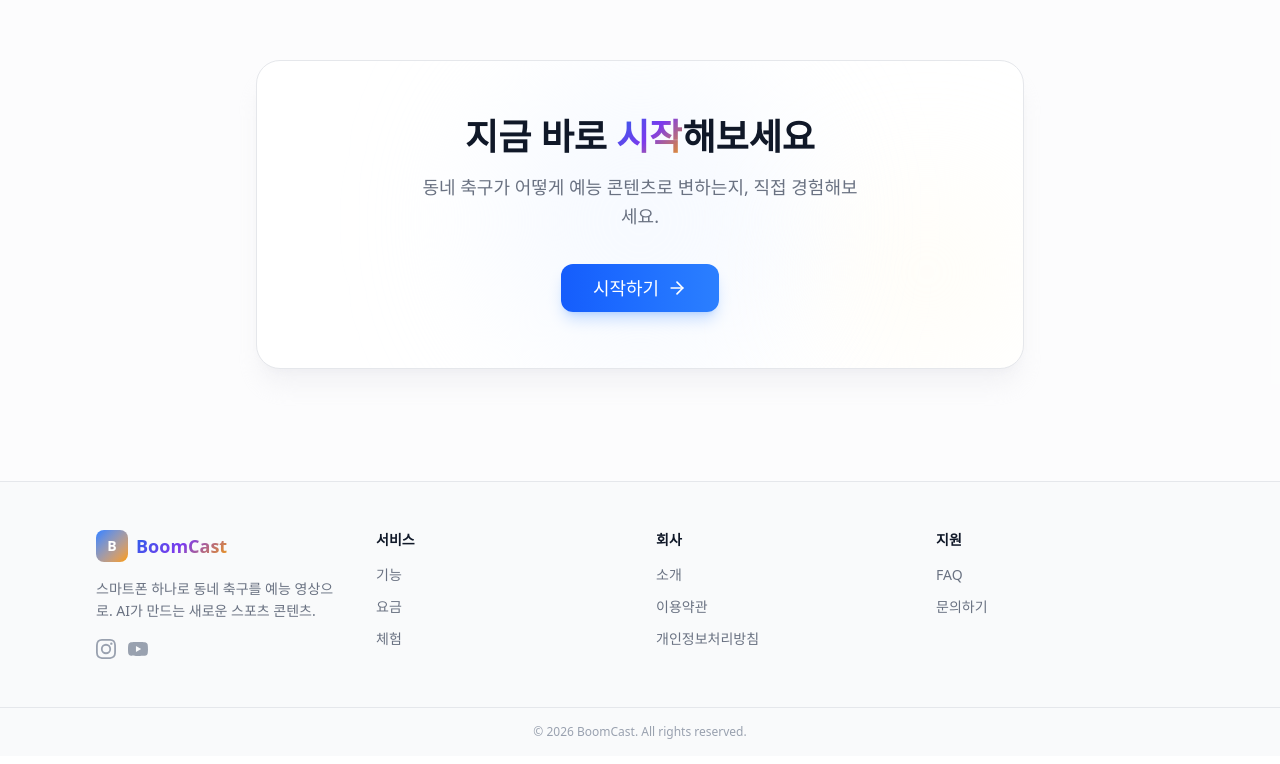
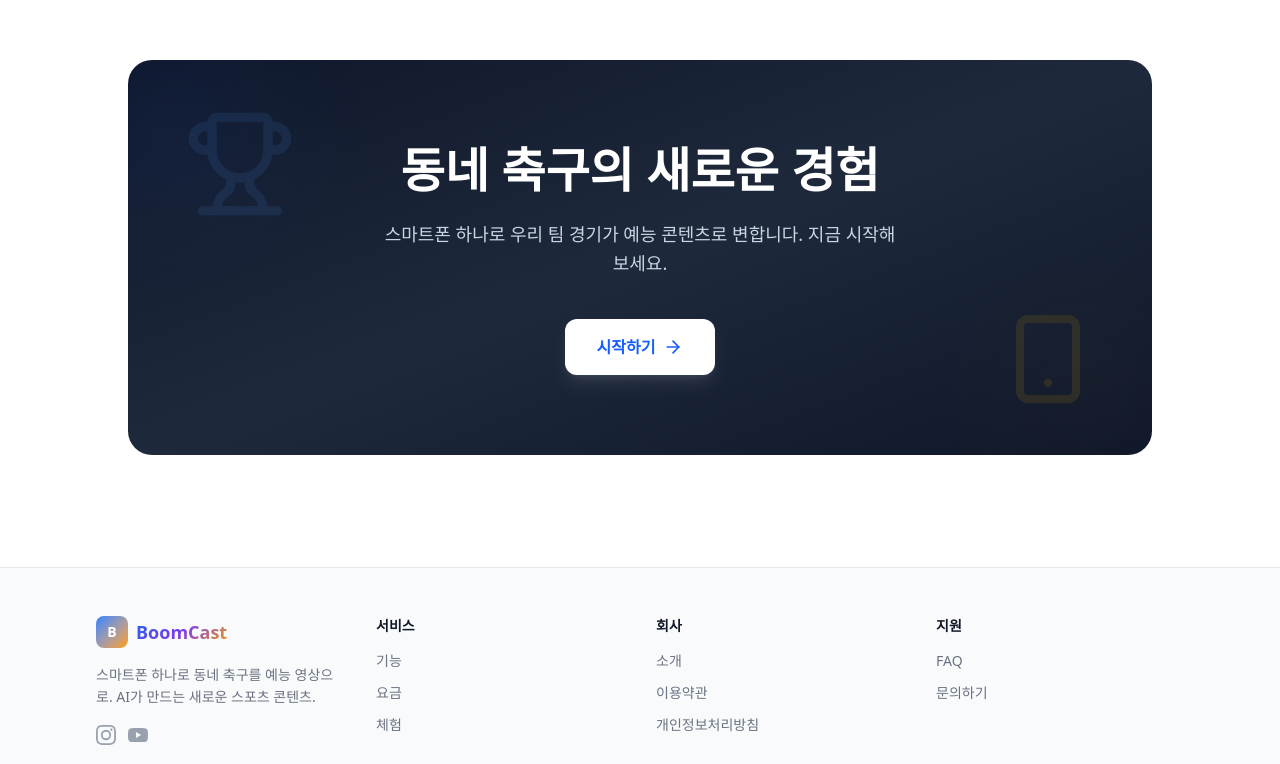
Before and after one commit to kangyh427/boomcast, a Next.js app: page / in a window 1280 px wide. Shown: the part 6983-7747 px from the top of the page. Built offline with nearby package versions, Linux system fonts and the light colour scheme; a web font is replaced by a local one.

Commit message:
Update CTA.tsx

```diff
--- a/src/components/landing/CTA.tsx
+++ b/src/components/landing/CTA.tsx
@@ -1,12 +1,17 @@
 /*
  * ============================================================
  * 파일: src/components/landing/CTA.tsx
- * 설명: BoomCast 최종 CTA 섹션 - 사이트 두 번째(마지막) CTA
+ * 설명: BoomCast 최종 CTA 섹션 — 디자인 리뉴얼 v2
  * 경로: src/components/landing/CTA.tsx
- * 최근 작업: 세션 7-B
- *   - "무료 체험하기" → "시작하기"
- *   - "첫 경기는 무료입니다" → 서비스 가치 중심 카피
- *   - 무료 관련 문구 전면 삭제
+ * 최근 작업: 세션 11 - 전면 교체 (마스터플랜 PART 8-8)
+ *   - 배경: 흰 카드 → 다크 그라데이션 (#0F172A → #1E293B)
+ *   - 텍스트: 흰색 대형 타이틀 + 밝은 서브텍스트
+ *   - CTA 버튼: 반전 스타일 (흰 배경 + 블루 텍스트)
+ *   - 장식: 블루/앰버 글로우 오브 + 좌측 축구 아이콘 + 우측 폰 아이콘
+ *   - gradient-text 제거 (Hero에서만 사용 규칙)
+ *   - useInView 스크롤 등장 애니메이션
+ *   - "무료" 문구 없음 유지
+ *   - CTA 버튼: 사이트 전체 2곳 중 하나 (2번째)
  * 작성일: 2026-03-07
  * ============================================================
  */
@@ -14,24 +19,22 @@
 "use client";
 
 import Link from "next/link";
-import { Button } from "@/components/ui/button";
-import { ArrowRight } from "lucide-react";
+import { ArrowRight, Smartphone, Trophy } from "lucide-react";
 import { useLang } from "@/providers/LanguageProvider";
+import { useInView } from "@/hooks/useInView";
 
 /* ── 한/영 텍스트 ── */
 const text = {
   ko: {
-    titleBefore: "지금 바로 ",
-    titleHighlight: "시작",
-    titleAfter: "해보세요",
-    subtitle: "동네 축구가 어떻게 예능 콘텐츠로 변하는지, 직접 경험해보세요.",
+    title: "동네 축구의 새로운 경험",
+    subtitle:
+      "스마트폰 하나로 우리 팀 경기가 예능 콘텐츠로 변합니다. 지금 시작해보세요.",
     cta: "시작하기",
   },
   en: {
-    titleBefore: "Ready to ",
-    titleHighlight: "Get Started",
-    titleAfter: "?",
-    subtitle: "See how your local soccer transforms into entertainment content.",
+    title: "A New Way to Experience Local Soccer",
+    subtitle:
+      "Turn your team's games into entertainment content with just a smartphone. Get started today.",
     cta: "Get Started",
   },
 };
@@ -40,31 +43,49 @@ export default function CTA() {
   const { lang } = useLang();
   const t = text[lang];
 
+  /* 스크롤 등장 애니메이션 */
+  const sectionRef = useInView();
+
   return (
-    <section className="py-20 sm:py-28 px-4 bg-gray-50/50">
-      <div className="max-w-3xl mx-auto text-center">
-        <div className="relative bg-white rounded-3xl border border-gray-200 shadow-xl shadow-gray-200/40 p-10 sm:p-14 overflow-hidden">
-          {/* ── 배경 장식 ── */}
-          <div className="absolute top-0 left-1/2 -translate-x-1/2 w-80 h-80 bg-blue-50/50 rounded-full blur-3xl pointer-events-none" />
-          <div className="absolute bottom-0 right-0 w-48 h-48 bg-amber-50/40 rounded-full blur-3xl pointer-events-none" />
+    <section className="py-20 sm:py-28 px-4 bg-white">
+      <div
+        ref={sectionRef}
+        className="reveal max-w-5xl mx-auto relative overflow-hidden rounded-3xl"
+      >
+        {/* ── 다크 그라데이션 배경 ── */}
+        <div className="bg-gradient-to-br from-[#0F172A] via-[#1E293B] to-[#0F172A] px-8 py-16 sm:px-14 sm:py-20 relative">
+          {/* ── 글로우 오브 장식 ── */}
+          <div className="glow-orb-blue w-72 h-72 top-[-20%] left-[-10%] opacity-60" />
+          <div className="glow-orb-amber w-56 h-56 bottom-[-15%] right-[-5%] opacity-40" />
 
-          <div className="relative z-10">
-            <h2 className="text-3xl sm:text-4xl font-extrabold mb-4 text-gray-900">
-              {t.titleBefore}
-              <span className="gradient-text">{t.titleHighlight}</span>
-              {t.titleAfter}
+          {/* ── 장식 아이콘: 좌측 트로피 ── */}
+          <div className="absolute top-8 left-8 sm:top-12 sm:left-14 opacity-10">
+            <Trophy className="w-20 h-20 sm:w-28 sm:h-28 text-blue-400" />
+          </div>
+
+          {/* ── 장식 아이콘: 우측 스마트폰 ── */}
+          <div className="absolute bottom-8 right-8 sm:bottom-12 sm:right-14 opacity-10">
+            <Smartphone className="w-16 h-16 sm:w-24 sm:h-24 text-amber-400" />
+          </div>
+
+          {/* ── 콘텐츠 ── */}
+          <div className="relative z-10 text-center max-w-2xl mx-auto">
+            <h2 className="text-3xl sm:text-4xl lg:text-5xl font-extrabold text-white mb-5 leading-tight">
+              {t.title}
             </h2>
 
-            <p className="text-gray-500 text-lg mb-8 max-w-md mx-auto leading-relaxed">
+            <p className="text-slate-300 text-base sm:text-lg mb-10 leading-relaxed max-w-lg mx-auto">
               {t.subtitle}
             </p>
 
-            <Button size="lg" asChild>
-              <Link href="/demo" className="gap-2">
-                {t.cta}
-                <ArrowRight className="w-5 h-5" />
-              </Link>
-            </Button>
+            {/* ── 반전 CTA 버튼 (흰 배경 + 블루 텍스트) ── */}
+            <Link
+              href="/demo"
+              className="inline-flex items-center gap-2 bg-white text-blue-600 font-bold px-8 py-4 rounded-xl shadow-lg shadow-white/10 hover:shadow-xl hover:shadow-white/20 hover:bg-blue-50 transition-all duration-300 hover:-translate-y-0.5 text-base btn-hover-arrow"
+            >
+              {t.cta}
+              <ArrowRight className="w-5 h-5 arrow-icon" />
+            </Link>
           </div>
         </div>
       </div>
```
